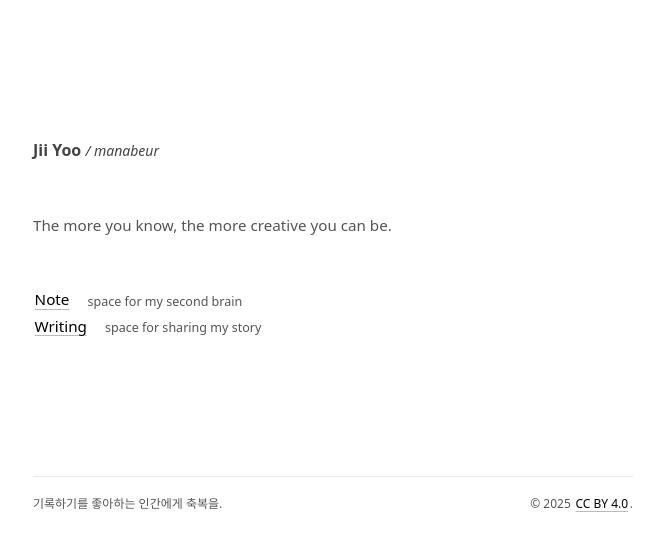
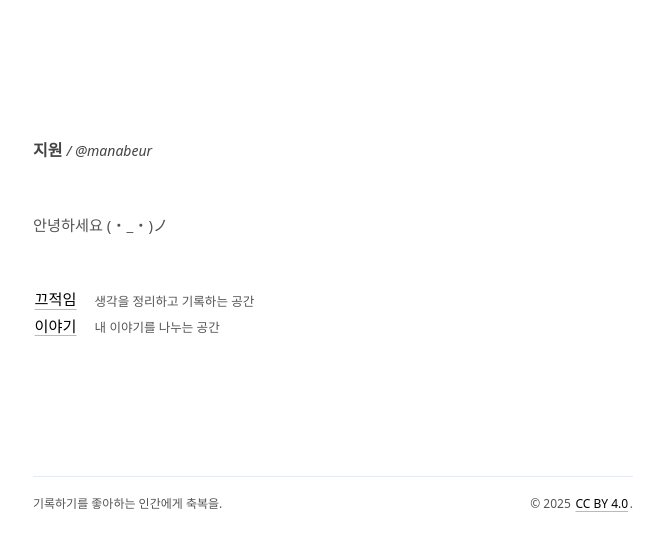
Before and after one commit to tadanoyu/evergreen-blog, an Astro site: page / in a window 1280 px wide. Shown: the whole page, without its empty margins (307-970 px from the left). Built offline with nearby package versions, Linux system fonts and the light colour scheme; Astro itself is replaced by a stand-in of ours.

Commit message:
home page - 한글화

```diff
--- a/src/i18n/ui.ts
+++ b/src/i18n/ui.ts
@@ -7,17 +7,17 @@ export const languages = {
 
   export const ui = {
     en: {
-      'home.name': 'Jii Yoo',
-      'home.text': "The more you know, the more creative you can be.",
-      // 'home.text': 'Recording fragments of thoughts and scattered knowledge.',
+      'home.name': '지원',
+      'home.username': 'manabeur',
+      'home.text': "안녕하세요 (・_・)ノ",
       'home.quote': '기록하기를 좋아하는 인간에게 축복을.',
       'home.menu1': {
-        'title':'Writing',
-        'exp': 'space for sharing my story'
+        'title':'끄적임',
+        'exp': '생각을 정리하고 기록하는 공간'
       },
       'home.menu2': {
-        'title':'Note',
-        'exp': 'space for my second brain'
+        'title':'이야기',
+        'exp': '내 이야기를 나누는 공간'
       },
     },
   } as const;
--- a/src/pages/index.astro
+++ b/src/pages/index.astro
@@ -53,7 +53,7 @@ const t = useTranslations(lang);
 	<body>
 		<main>
 			<div class="header">
-				<h1>{t('home.name')} <span class="handle">/ manabeur</span></h1>
+				<h1>{t('home.name')} <span class="handle"> / @{t('home.username')}</span></h1>
 			</div>
 			<div class="content">
 				<p>{t('home.text')}</p>
@@ -61,12 +61,12 @@ const t = useTranslations(lang);
 				<div class="menu">
 					<ul role="navigation">
 						<li>
-							<a href="/note">{t('home.menu2')['title']}</a>
-							<span class="explanation">{t('home.menu2')['exp']}</span>
+							<a href="/note">{t('home.menu1')['title']}</a>
+							<span class="explanation">{t('home.menu1')['exp']}</span>
 						</li>
 						<li>
-							<a href="/writing">{t('home.menu1')['title']}</a>
-							<span class="explanation">{t('home.menu1')['exp']}</span>
+							<a href="/writing">{t('home.menu2')['title']}</a>
+							<span class="explanation">{t('home.menu2')['exp']}</span>
 						</li>
 					</ul>
 				</div>
--- a/src/pages/note/index.astro
+++ b/src/pages/note/index.astro
@@ -112,8 +112,8 @@ const posts = (await getCollection('note')).sort((a, b) => {
 		<main>
 			<section>
 				<div class="header">
-					<h1>{t('home.menu2')['title']}</h1>
-					<span>{t('home.menu2')['exp']}</span>
+					<h1>{t('home.menu1')['title']}</h1>
+					<span>{t('home.menu1')['exp']}</span>
 					<div class="navi">
 						<div class="author">
 							<span class="by">by</span>
@@ -121,7 +121,7 @@ const posts = (await getCollection('note')).sort((a, b) => {
 						</div>
 						<span class="separator"> … </span>
 						<div class="navi_item">
-							<a href="/writing">{t('home.menu1')['title']}</a>
+							<a href="/writing">{t('home.menu2')['title']}</a>
 						</div>
 					</div>
 				</div>
--- a/src/pages/writing/index.astro
+++ b/src/pages/writing/index.astro
@@ -99,8 +99,8 @@ const posts = (await getCollection('writing')).sort((a, b) => {
 		<main>
 			<section>
 				<div class="header">
-					<h1>{t('home.menu1')['title']}</h1>
-					<span>{t('home.menu1')['exp']}</span>
+					<h1>{t('home.menu2')['title']}</h1>
+					<span>{t('home.menu2')['exp']}</span>
 					<div class="navi">
 						<div class="author">
 							<span class="by">by</span>
@@ -108,7 +108,7 @@ const posts = (await getCollection('writing')).sort((a, b) => {
 						</div>
 						<span class="separator"> … </span>
 						<div class="navi_item">
-							<a href="/note">{t('home.menu2')['title']}</a>
+							<a href="/note">{t('home.menu1')['title']}</a>
 						</div>
 					</div>
 				</div>
```
Also changed, not shown: src/content/note/250208110343.md (+3 -1 lines).
